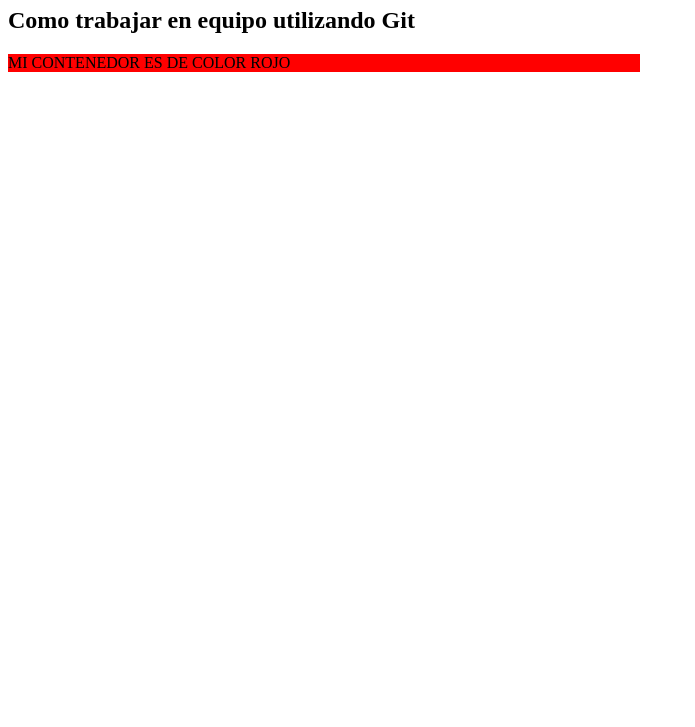
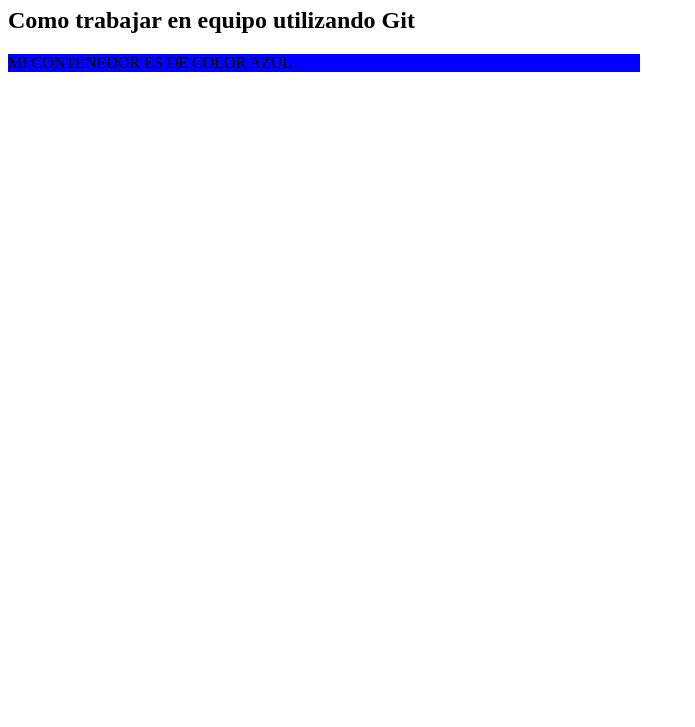
Before and after one commit to GeerDev/TrabajoEnEquipo, a plain HTML site: page index.html in a window 1280 px wide. Shown: the part 73-800 px from the top of the page, without its empty margins (0-695 px from the left). Drawn offline with Linux system fonts and the light colour scheme.

Commit message:
Contenedor de color azul

```diff
--- a/index.html
+++ b/index.html
@@ -11,7 +11,7 @@
     <h1>Trabajo en equipo</h1>
     <h2>Como trabajar en equipo utilizando Git</h2>
     <div class="contenedor">
-        <p>MI CONTENEDOR ES DE COLOR ROJO</p>
+        <p>MI CONTENEDOR ES DE COLOR AZUL</p>
     </div>
 
     <script src="script.js"></script>
--- a/style.css
+++ b/style.css
@@ -1,4 +1,4 @@
 .contenedor {
-    background-color: red;
+    background-color: blue;
     width: 50%;
 }
```
